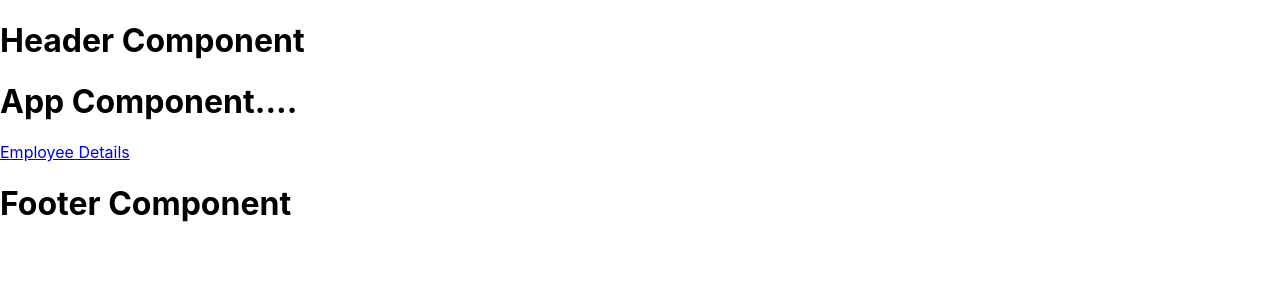
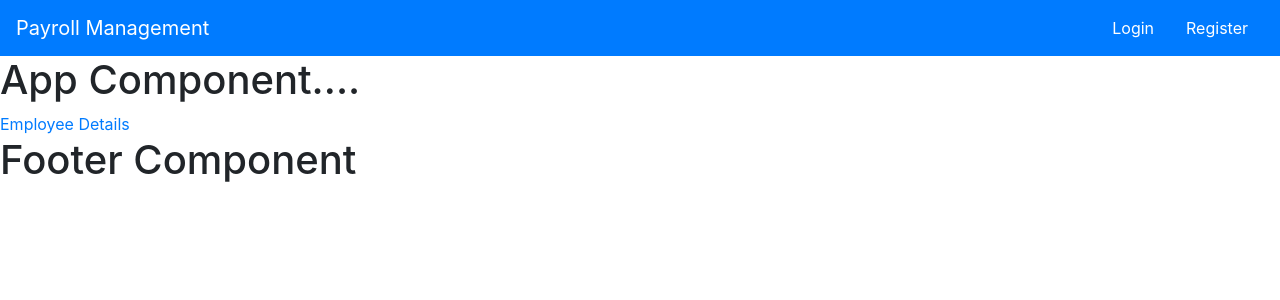
Before and after one commit to vinaybetabulls/ReactPayroll, a React (Create React App) app: page / in a window 1280 px wide. Shown: the top 300 px of the page. Built offline with nearby package versions, Linux system fonts and the light colour scheme.

Commit message:
second commit

```diff
--- a/package.json
+++ b/package.json
@@ -6,7 +6,9 @@
     "@testing-library/jest-dom": "^4.2.4",
     "@testing-library/react": "^9.4.0",
     "@testing-library/user-event": "^7.2.1",
+    "bootstrap": "^4.4.1",
     "react": "^16.12.0",
+    "react-bootstrap": "^1.0.0-beta.16",
     "react-dom": "^16.12.0",
     "react-router-dom": "^5.1.2",
     "react-scripts": "3.3.0"
--- a/src/App.router.js
+++ b/src/App.router.js
@@ -5,6 +5,7 @@ import App from "./App";
 import Employee from "./components/Employees";
 import HeaderComponent from "./components/Header.component";
 import FooterComponent from "./components/Footer.component";
+import 'bootstrap/dist/css/bootstrap.min.css';
 
 export default class AppRouting extends Component {
   render() {
--- a/src/components/Header.component.js
+++ b/src/components/Header.component.js
@@ -1,11 +1,64 @@
-import React, { Component } from 'react'
+import React, { Component } from "react";
+import {
+  Navbar,
+  Nav,
+  Button,
+  NavDropdown,
+  Form,
+  FormControl,
+  Modal
+} from "react-bootstrap";
 
 export default class Headercomponent extends Component {
-    render() {
-        return (
-            <div>
-                <h1>Header Component</h1>
+  constructor(props) {
+      super(props)
+    this.state = {
+      show: false
+    };
+    this.handleShow = this.handleShow.bind(this);
+    this.handleClose = this.handleClose.bind(this);
+  }
+  handleClose() {
+    this.setState({
+      show: false
+    }, () => {
+        console.log(this.state)
+    });
+  }
+  handleShow() {
+    this.setState({
+      show: true
+    });
+  }
+
+  render() {
+    return (
+      <div>
+        <Navbar bg="primary" expand="lg" variant="dark">
+          <Navbar.Brand href="#home">Payroll Management</Navbar.Brand>
+          <Navbar.Toggle aria-controls="basic-navbar-nav" />
+          <Navbar.Collapse id="basic-navbar-nav">
+            <div className="nav-links">
+              <Nav.Link onClick={this.handleShow}>Login</Nav.Link>
+              <Nav.Link href="#register">Register</Nav.Link>
             </div>
-        )
-    }
+          </Navbar.Collapse>
+        </Navbar>
+        <Modal show={this.state.show} onHide={this.handleClose}>
+          <Modal.Header closeButton>
+            <Modal.Title>EMployee Login</Modal.Title>
+          </Modal.Header>
+          <Modal.Body>Woohoo, you're reading this text in a modal!</Modal.Body>
+          <Modal.Footer>
+            <Button variant="secondary" onClick={this.handleClose}>
+              Close
+            </Button>
+            <Button variant="primary" onClick={this.handleClose}>
+              Save Changes
+            </Button>
+          </Modal.Footer>
+        </Modal>
+      </div>
+    );
+  }
 }
--- a/src/index.css
+++ b/src/index.css
@@ -1,13 +1,26 @@
 body {
   margin: 0;
-  font-family: -apple-system, BlinkMacSystemFont, 'Segoe UI', 'Roboto', 'Oxygen',
-    'Ubuntu', 'Cantarell', 'Fira Sans', 'Droid Sans', 'Helvetica Neue',
+  font-family: -apple-system, BlinkMacSystemFont, "Segoe UI", "Roboto", "Oxygen",
+    "Ubuntu", "Cantarell", "Fira Sans", "Droid Sans", "Helvetica Neue",
     sans-serif;
   -webkit-font-smoothing: antialiased;
   -moz-osx-font-smoothing: grayscale;
 }
 
 code {
-  font-family: source-code-pro, Menlo, Monaco, Consolas, 'Courier New',
+  font-family: source-code-pro, Menlo, Monaco, Consolas, "Courier New",
     monospace;
 }
+
+.nav-links {
+  flex-direction: row;
+  /* flex: 15%; */
+  display: flex;
+  flex: 100%;
+  /* flex: 1 0 15%; */
+  align-items: center;
+  justify-content: flex-end;
+}
+.nav-links .nav-link {
+  color: #fff;
+}
```
Also changed, not shown: 1 other file (tests, documents, lock files or other folders).
